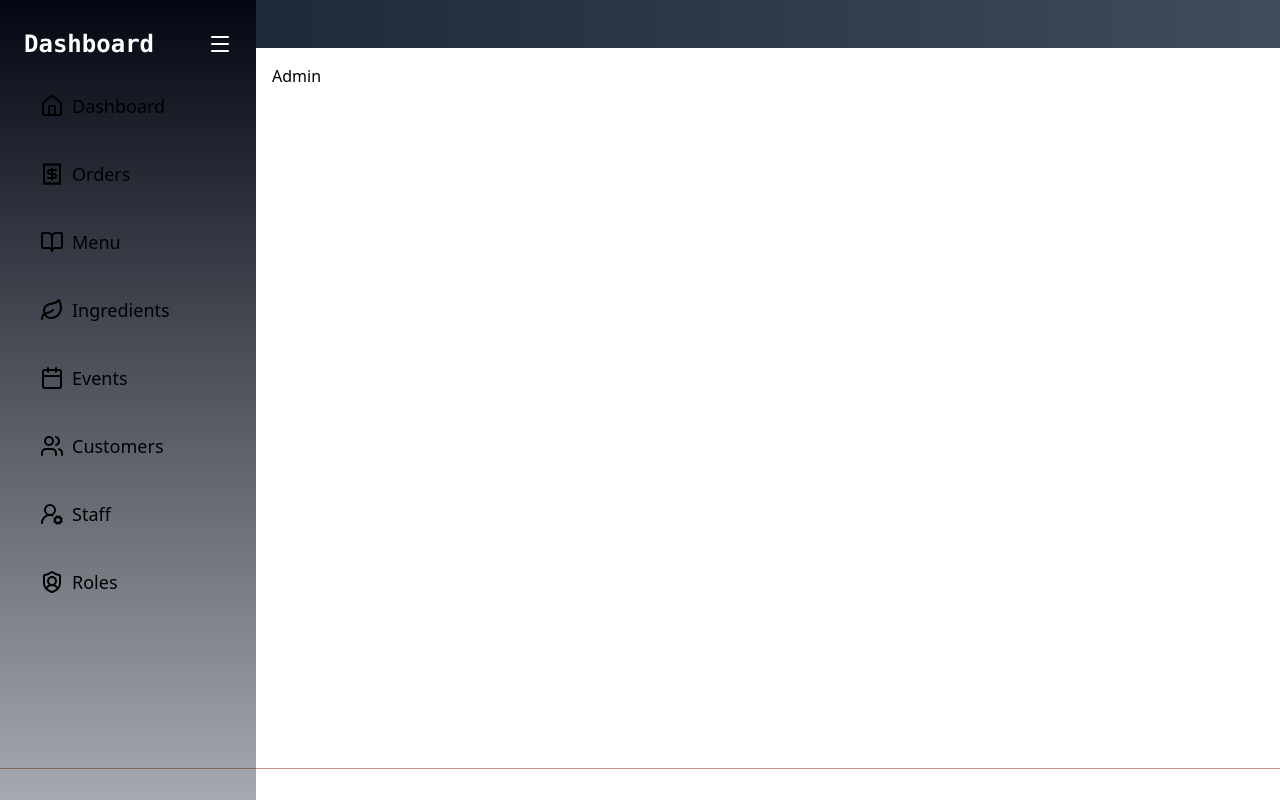
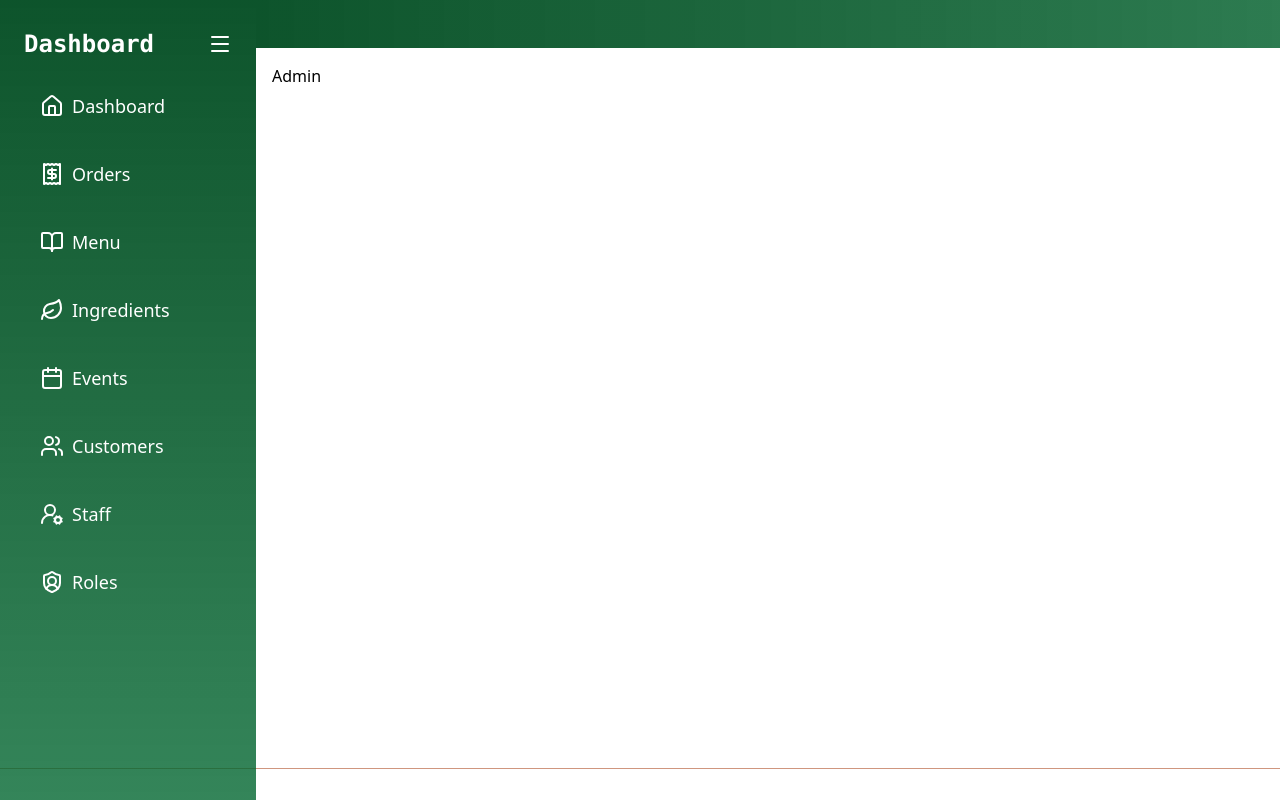
Before and after one commit to Ishan-Kanishka/servizio, a React (Vite) app in the folder client/: page /admin in a window 1280 px wide. Built offline with nearby package versions, Linux system fonts and the light colour scheme.

Commit message:
Update SideBar and Dashboard header styles to use green gradient

```diff
--- a/client/src/Components/SideBar/SideBar.jsx
+++ b/client/src/Components/SideBar/SideBar.jsx
@@ -61,7 +61,7 @@ function SideBar({isSideBarOpen, setIsSideBarOpen}) {
   ];
   return (
     <div
-      className={`${isSideBarOpen ? 'w-64' : 'w-15 md:w-24'} h-screen overflow-y-scroll fixed bg-gradient-to-b from-gray-950 to-gray-800/40 transition-all duration-300 ease-in-out z-50`}
+      className={`${isSideBarOpen ? 'w-64' : 'w-15 md:w-24'} h-screen overflow-y-scroll fixed bg-gradient-to-b from-green-900 to-green-800/80 transition-all duration-300 ease-in-out z-50`}
     >
       <nav
         className={`mx-2 my-2 pt-5 flex flex-col ${isSideBarOpen ? '' : 'items-center'}`}
@@ -71,7 +71,7 @@ function SideBar({isSideBarOpen, setIsSideBarOpen}) {
           <Menu
             onClick={() => setIsSideBarOpen (!isSideBarOpen)}
             size={24}
-            className="hover:text-amber-500 cursor-pointer transition-all duration-300 ease-in-out"
+            className="hover:text-green-400 cursor-pointer transition-all duration-300 ease-in-out"
           />
         </li>
         <ul className="mt-5 flex flex-col gap-y-4 items-start px-2 text-center text-lg">
@@ -81,7 +81,7 @@ function SideBar({isSideBarOpen, setIsSideBarOpen}) {
               end
               key={index}
               className={({isActive}) =>
-                `${isActive ? 'bg-amber-500' : ''} px-6 py-3 flex items-center gap-2 rounded-2xl  w-full hover:bg-amber-500/90`}
+                `${isActive ? 'bg-green-500' : ''} px-6 py-3 flex items-center gap-2 rounded-2xl text-white w-full hover:bg-green-600/50 hover:text-green-200 transition-all duration-300 ease-in-out`}
             >
               <link.Icon />
               {isSideBarOpen ? link.name : ''}
--- a/client/src/layout/DashboardLayout.jsx
+++ b/client/src/layout/DashboardLayout.jsx
@@ -22,7 +22,7 @@ function DashboardLayout () {
       <div
         className={`transition-all duration-300 ease-in-out ${isSideBarOpen ? 'md:ml-64' : 'md:ml-24'}`}
       >
-        <header className="w-screen h-12 bg-gradient-to-r from-gray-800 to-gray-600" />
+        <header className="w-screen h-12 bg-gradient-to-r from-green-900 to-green-800/80" />
         <div className="h-screen w-full m-4 relative">
           <Outlet />
         </div>
```
